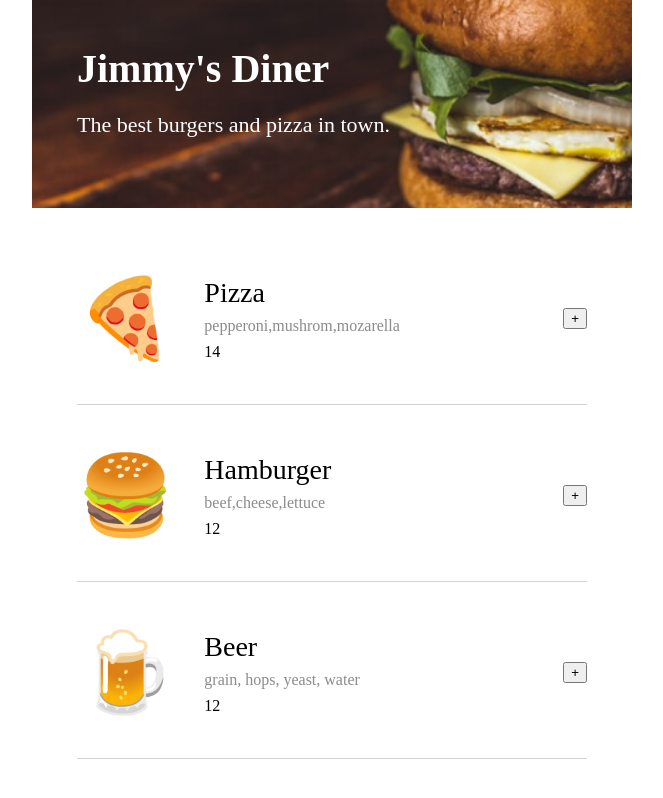
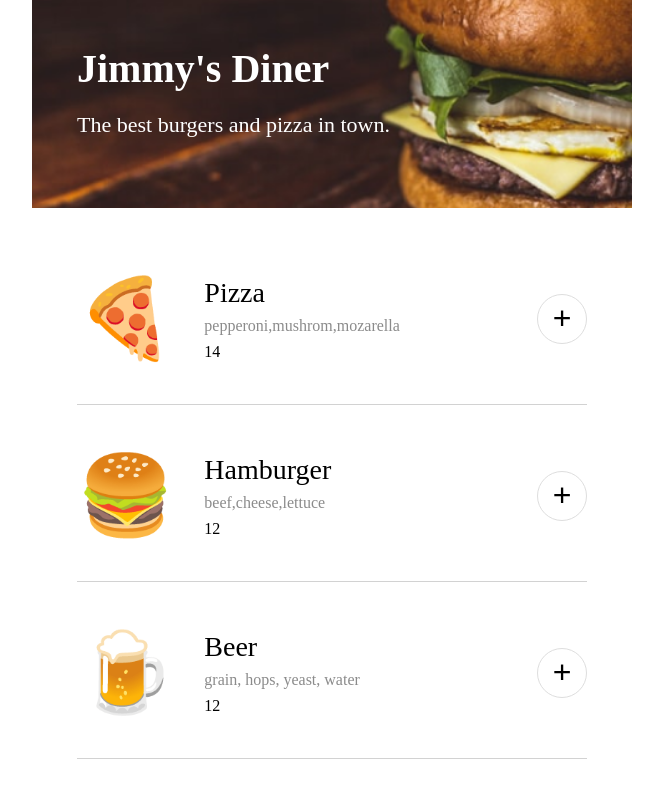
Before and after one commit to jrumbawa/restaurant-app, a plain HTML site: page index.html in a window 1280 px wide. Shown: the whole page, without its empty margins (308-971 px from the left). Drawn offline with Linux system fonts and the light colour scheme; a web font is replaced by a local one.

Commit message:
Update styles.css

```diff
--- a/styles.css
+++ b/styles.css
@@ -61,3 +61,12 @@ body {
 .menu-details {
   margin-right: auto;
 }
+
+.menu-item-button {
+  background-color: #fff;
+  border: 1px solid #DEDEDE;
+  font-size: 32px;
+  width: 50px;
+  height: 50px;
+  border-radius: 324px;
+}
```
